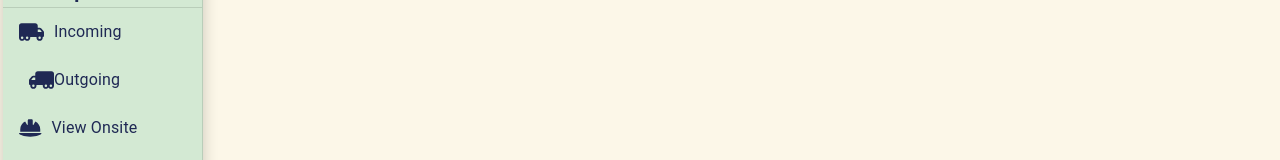
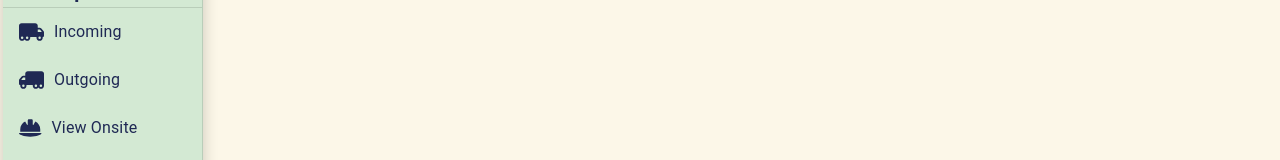
Before and after one commit to eliotnew/COMP3000-WeighBridge_Wizard, a React (Create React App) app in the folder WW_WebApp/weighbridge-wizard/: page / in a window 1280 px wide. Both pictures are taken after a click on the button "SIGN IN". Shown: the part 173-333 px from the top of the page. Built offline with nearby package versions, Linux system fonts and the light colour scheme; a web font is replaced by a local one.

Commit message:
Fixed flipped outgoing icon margin error

```diff
--- a/WW_WebApp/weighbridge-wizard/src/components/subcomponents/NavigationDrawer.tsx
+++ b/WW_WebApp/weighbridge-wizard/src/components/subcomponents/NavigationDrawer.tsx
@@ -44,7 +44,7 @@ const NavigationDrawer = () => {
         <ListItem button ><FontAwesomeIcon icon={faTruckMoving}  size='lg' style={{color: theme.palette.primary.contrastText,paddingRight:'10px'}} />
           <ListItemText primary="Incoming" />
         </ListItem>
-        <ListItem button ><FontAwesomeIcon icon={faTruckMoving}  size='lg' flip="horizontal" style={{color: theme.palette.primary.contrastText,paddingRight:'10px'}}/>
+        <ListItem button ><FontAwesomeIcon icon={faTruckMoving}  size='lg' flip="horizontal" style={{color: theme.palette.primary.contrastText,paddingLeft:'10px'}}/>
           <ListItemText primary="Outgoing" />
         </ListItem>
         <ListItem button><FontAwesomeIcon icon={faHelmetSafety}  size='lg' style={{color: theme.palette.primary.contrastText,paddingRight:'10px'}} />
```
